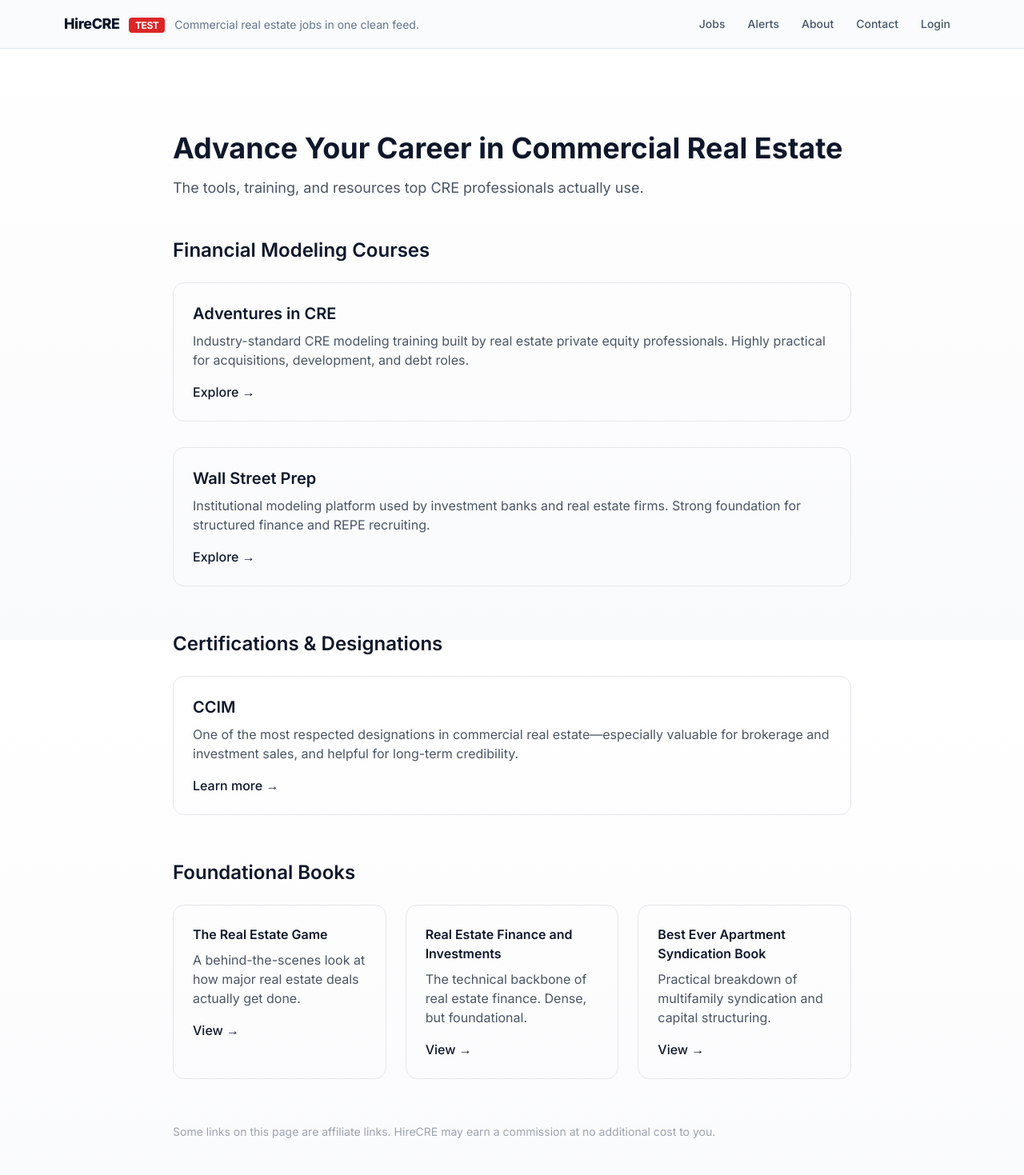
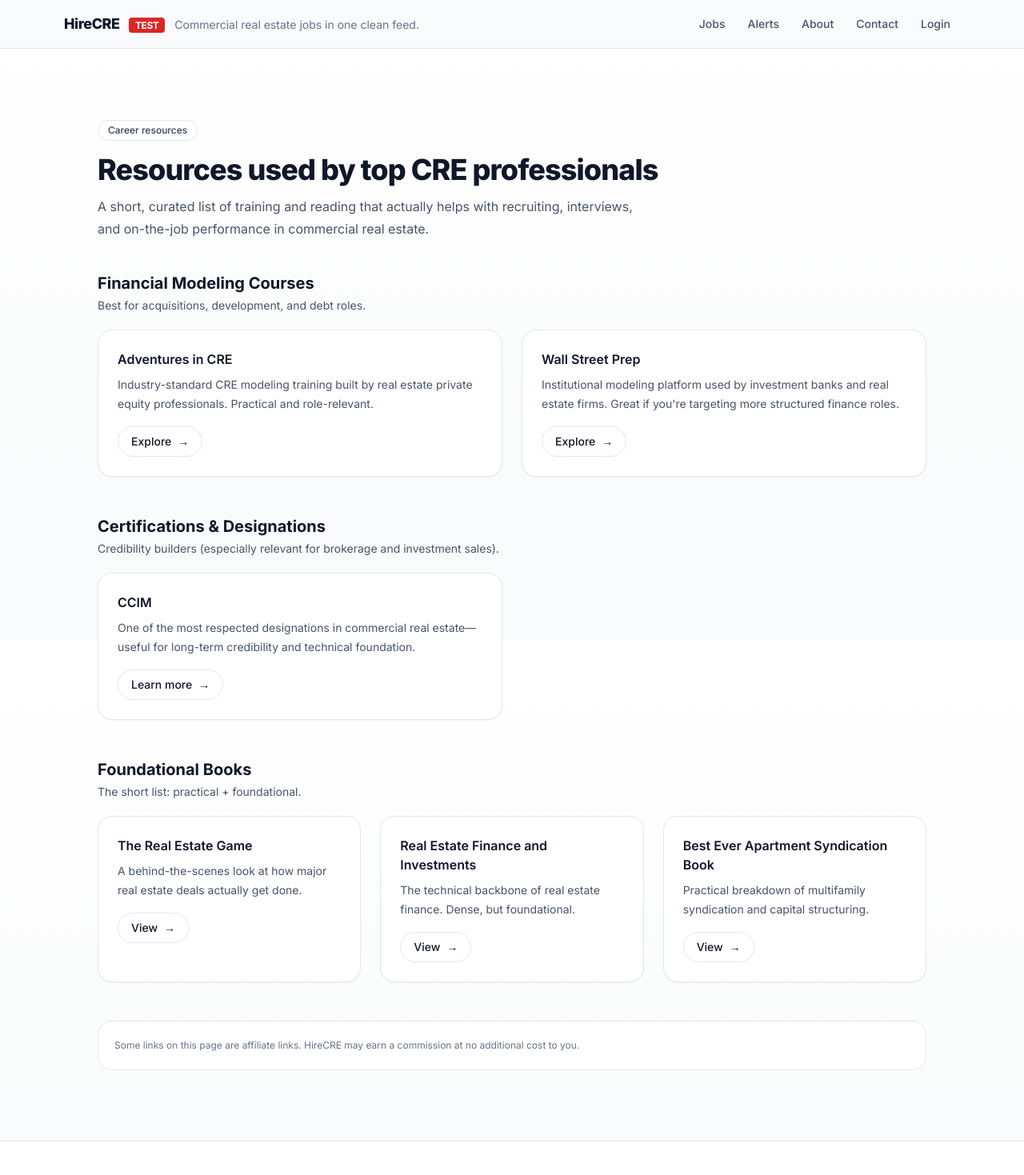
Before and after one commit to gdsatherlie/hirecre, a Next.js app: page /resources in a window 1280 px wide. Shown: the top 1469 px of the page at 80% size. Built offline with nearby package versions, Linux system fonts and the light colour scheme; no server answers.

Commit message:
Update page.tsx _ update to clean up resources outline

```diff
--- a/app/resources/page.tsx
+++ b/app/resources/page.tsx
@@ -4,137 +4,144 @@
     "Commercial real estate career resources: modeling courses, certifications, and foundational books.",
 };
 
+function Card({
+  title,
+  body,
+  href,
+  cta = "Explore",
+}: {
+  title: string;
+  body: string;
+  href: string;
+  cta?: string;
+}) {
+  return (
+    <div className="rounded-2xl border border-slate-200 bg-white p-6 shadow-sm">
+      <div className="text-base font-semibold text-slate-900">{title}</div>
+      <p className="mt-2 text-sm leading-6 text-slate-600">{body}</p>
+
+      <div className="mt-4">
+        <a
+          href={href}
+          target="_blank"
+          rel="noopener noreferrer nofollow"
+          className="inline-flex items-center gap-2 rounded-full border border-slate-200 bg-white px-4 py-2 text-sm font-medium text-slate-900 hover:bg-slate-50"
+        >
+          {cta} <span aria-hidden>→</span>
+        </a>
+      </div>
+    </div>
+  );
+}
+
 export default function ResourcesPage() {
   return (
-    <main className="max-w-4xl mx-auto px-6 py-16">
-      <header className="mb-12">
-        <h1 className="text-4xl font-bold mb-4">
-          Advance Your Career in Commercial Real Estate
+    <main className="mx-auto max-w-6xl px-4 py-12">
+      {/* HERO */}
+      <header className="mb-10">
+        <div className="inline-flex items-center rounded-full border border-slate-200 bg-white px-3 py-1 text-xs font-medium text-slate-700">
+          Career resources
+        </div>
+
+        <h1 className="mt-4 text-3xl font-extrabold tracking-tight text-slate-900 sm:text-4xl">
+          Resources used by top CRE professionals
         </h1>
-        <p className="text-lg text-gray-600">
-          The tools, training, and resources top CRE professionals actually use.
+
+        <p className="mt-3 max-w-2xl text-base leading-7 text-slate-600">
+          A short, curated list of training and reading that actually helps with recruiting,
+          interviews, and on-the-job performance in commercial real estate.
         </p>
       </header>
 
-      {/* Financial Modeling */}
-      <section className="mb-14">
-        <h2 className="text-2xl font-semibold mb-6">Financial Modeling Courses</h2>
-
-        <div className="space-y-8">
-          <div className="border border-gray-200 rounded-xl p-6">
-            <h3 className="text-xl font-semibold mb-2">Adventures in CRE</h3>
-            <p className="text-gray-600 mb-4">
-              Industry-standard CRE modeling training built by real estate private equity
-              professionals. Highly practical for acquisitions, development, and debt roles.
+      {/* SECTION: COURSES */}
+      <section className="mb-12">
+        <div className="mb-5 flex items-end justify-between gap-6">
+          <div>
+            <h2 className="text-xl font-bold text-slate-900">
+              Financial Modeling Courses
+            </h2>
+            <p className="mt-1 text-sm text-slate-600">
+              Best for acquisitions, development, and debt roles.
             </p>
-            <a
-              href="YOUR_AICRE_AFFILIATE_LINK"
-              target="_blank"
-              rel="noopener noreferrer nofollow"
-              className="inline-flex items-center font-medium"
-            >
-              Explore →
-            </a>
+          </div>
         </div>
 
-          <div className="border border-gray-200 rounded-xl p-6">
-            <h3 className="text-xl font-semibold mb-2">Wall Street Prep</h3>
-            <p className="text-gray-600 mb-4">
-              Institutional modeling platform used by investment banks and real estate firms.
-              Strong foundation for structured finance and REPE recruiting.
-            </p>
-            <a
+        <div className="grid gap-6 md:grid-cols-2">
+          <Card
+            title="Adventures in CRE"
+            body="Industry-standard CRE modeling training built by real estate private equity professionals. Practical and role-relevant."
+            href="YOUR_AICRE_AFFILIATE_LINK"
+            cta="Explore"
+          />
+
+          <Card
+            title="Wall Street Prep"
+            body="Institutional modeling platform used by investment banks and real estate firms. Great if you're targeting more structured finance roles."
             href="YOUR_WSP_AFFILIATE_LINK"
-              target="_blank"
-              rel="noopener noreferrer nofollow"
-              className="inline-flex items-center font-medium"
-            >
-              Explore →
-            </a>
-          </div>
+            cta="Explore"
+          />
         </div>
       </section>
 
-      {/* Certifications */}
-      <section className="mb-14">
-        <h2 className="text-2xl font-semibold mb-6">
-          Certifications &amp; Designations
+      {/* SECTION: CERTIFICATIONS */}
+      <section className="mb-12">
+        <div className="mb-5">
+          <h2 className="text-xl font-bold text-slate-900">
+            Certifications & Designations
           </h2>
+          <p className="mt-1 text-sm text-slate-600">
+            Credibility builders (especially relevant for brokerage and investment sales).
+          </p>
+        </div>
 
-        <div className="border border-gray-200 rounded-xl p-6">
-          <h3 className="text-xl font-semibold mb-2">CCIM</h3>
-          <p className="text-gray-600 mb-4">
-            One of the most respected designations in commercial real estate—especially
-            valuable for brokerage and investment sales, and helpful for long-term credibility.
-          </p>
-          <a
+        <div className="grid gap-6 md:grid-cols-2">
+          <Card
+            title="CCIM"
+            body="One of the most respected designations in commercial real estate—useful for long-term credibility and technical foundation."
             href="YOUR_CCIM_LINK"
-            target="_blank"
-            rel="noopener noreferrer nofollow"
-            className="inline-flex items-center font-medium"
-          >
-            Learn more →
-          </a>
+            cta="Learn more"
+          />
         </div>
       </section>
 
-      {/* Books */}
-      <section className="mb-14">
-        <h2 className="text-2xl font-semibold mb-6">Foundational Books</h2>
+      {/* SECTION: BOOKS */}
+      <section className="mb-10">
+        <div className="mb-5">
+          <h2 className="text-xl font-bold text-slate-900">Foundational Books</h2>
+          <p className="mt-1 text-sm text-slate-600">
+            The short list: practical + foundational.
+          </p>
+        </div>
 
         <div className="grid gap-6 sm:grid-cols-2 lg:grid-cols-3">
-          <div className="border border-gray-200 rounded-xl p-6">
-            <h3 className="font-semibold mb-2">The Real Estate Game</h3>
-            <p className="text-gray-600 mb-4">
-              A behind-the-scenes look at how major real estate deals actually get done.
-            </p>
-            <a
+          <Card
+            title="The Real Estate Game"
+            body="A behind-the-scenes look at how major real estate deals actually get done."
             href="YOUR_AMAZON_LINK_1"
-              target="_blank"
-              rel="noopener noreferrer nofollow"
-              className="inline-flex items-center font-medium"
-            >
-              View →
-            </a>
-          </div>
-
-          <div className="border border-gray-200 rounded-xl p-6">
-            <h3 className="font-semibold mb-2">Real Estate Finance and Investments</h3>
-            <p className="text-gray-600 mb-4">
-              The technical backbone of real estate finance. Dense, but foundational.
-            </p>
-            <a
+            cta="View"
+          />
+          <Card
+            title="Real Estate Finance and Investments"
+            body="The technical backbone of real estate finance. Dense, but foundational."
             href="YOUR_AMAZON_LINK_2"
-              target="_blank"
-              rel="noopener noreferrer nofollow"
-              className="inline-flex items-center font-medium"
-            >
-              View →
-            </a>
-          </div>
-
-          <div className="border border-gray-200 rounded-xl p-6">
-            <h3 className="font-semibold mb-2">Best Ever Apartment Syndication Book</h3>
-            <p className="text-gray-600 mb-4">
-              Practical breakdown of multifamily syndication and capital structuring.
-            </p>
-            <a
+            cta="View"
+          />
+          <Card
+            title="Best Ever Apartment Syndication Book"
+            body="Practical breakdown of multifamily syndication and capital structuring."
             href="YOUR_AMAZON_LINK_3"
-              target="_blank"
-              rel="noopener noreferrer nofollow"
-              className="inline-flex items-center font-medium"
-            >
-              View →
-            </a>
-          </div>
+            cta="View"
+          />
         </div>
       </section>
 
-      {/* Disclosure */}
-      <p className="text-sm text-gray-400">
+      {/* DISCLOSURE */}
+      <div className="mt-12 rounded-2xl border border-slate-200 bg-white p-5">
+        <p className="text-xs leading-5 text-slate-500">
           Some links on this page are affiliate links. HireCRE may earn a commission at no
           additional cost to you.
         </p>
+      </div>
     </main>
   );
 }
```
Lines whose indentation alone changed are shown as unchanged.
